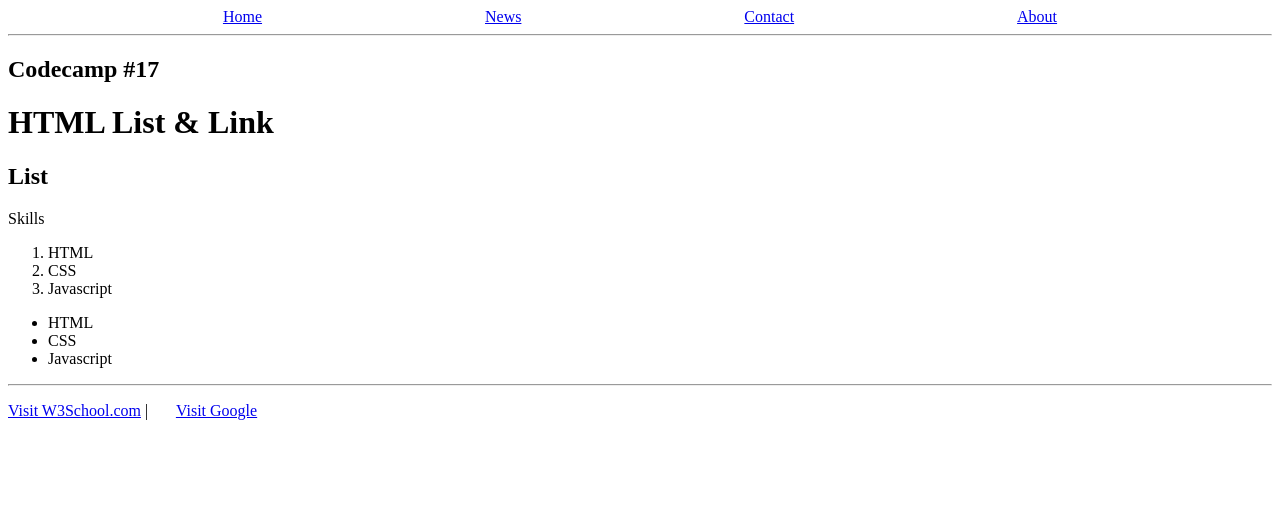
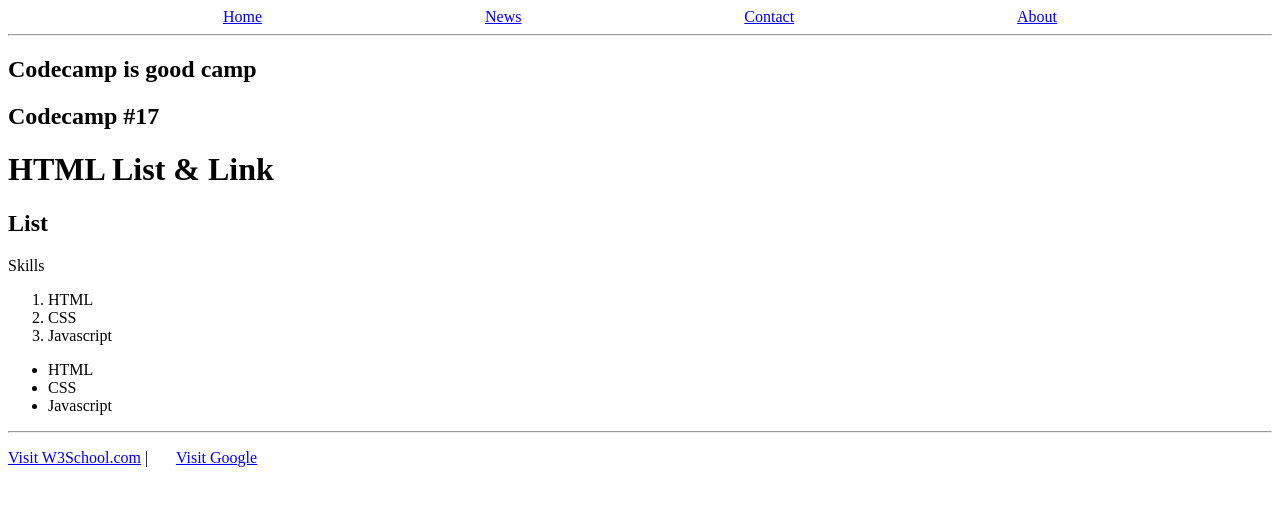
Before and after one commit to pmdavisa/cc17_project02, a plain HTML site: page index.html in a window 1280 px wide. Drawn offline with Linux system fonts and the light colour scheme.

Commit message:
revised index.html: add title

```diff
--- a/index.html
+++ b/index.html
@@ -17,6 +17,7 @@
     </ul>
 
     <hr>
+    <h2>Codecamp is good camp</h2>
     <h2>Codecamp #17</h2>
     <h1>HTML List & Link</h1>
     <h2>List</h2>
```
